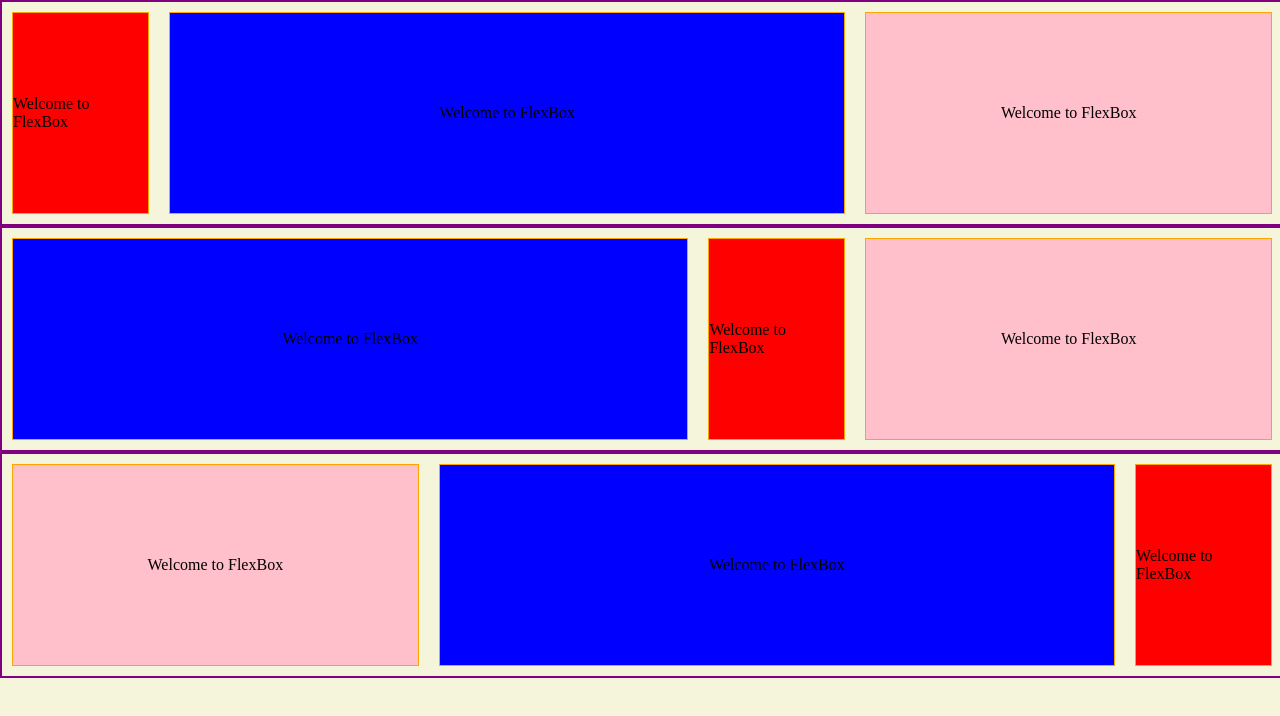
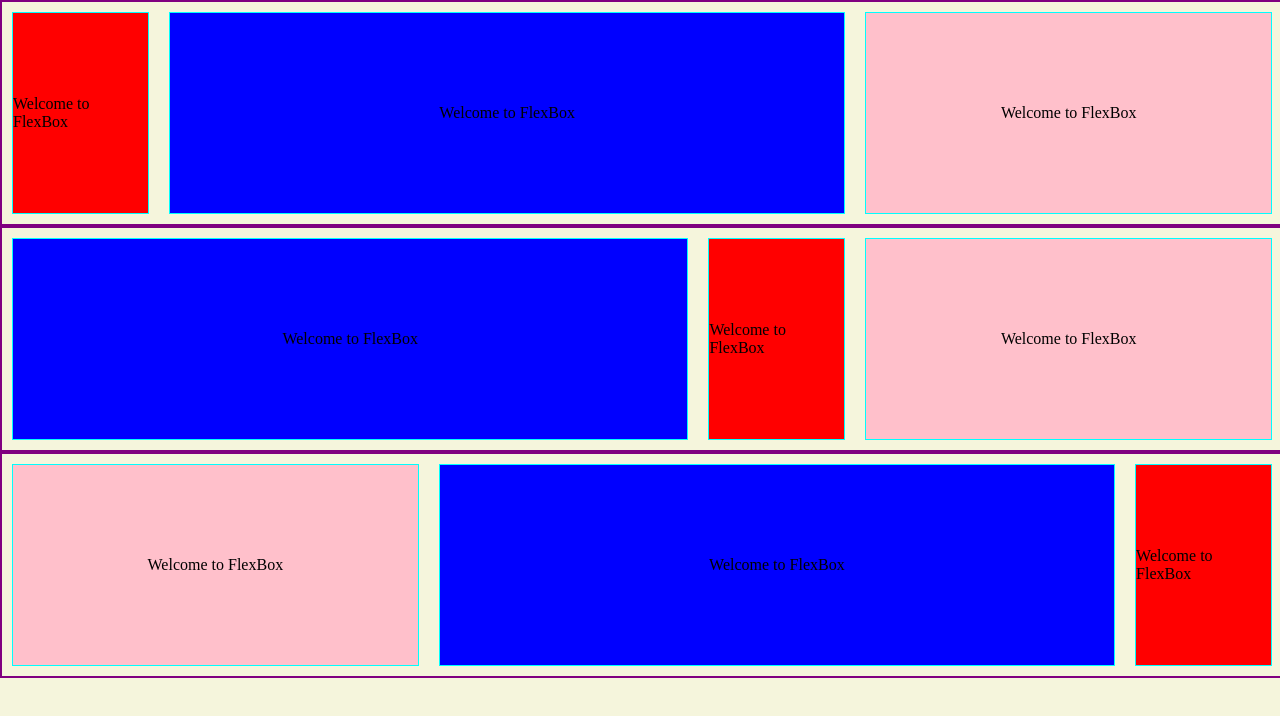
Before and after one commit to Tzikas/CssPractice, a plain HTML site: page flexbox.html in a window 1280 px wide. Drawn offline with Linux system fonts and the light colour scheme.

Commit message:
Update flexboxstyle.css

```diff
--- a/flexboxstyle.css
+++ b/flexboxstyle.css
@@ -16,7 +16,7 @@ section {
 section div{
     background:red;
     margin: 10px;
-    border:1px solid orange;
+    border:1px solid rgb(0, 255, 255);
     /* width: 200px; */
     height: 200px;
     flex:1;
```
